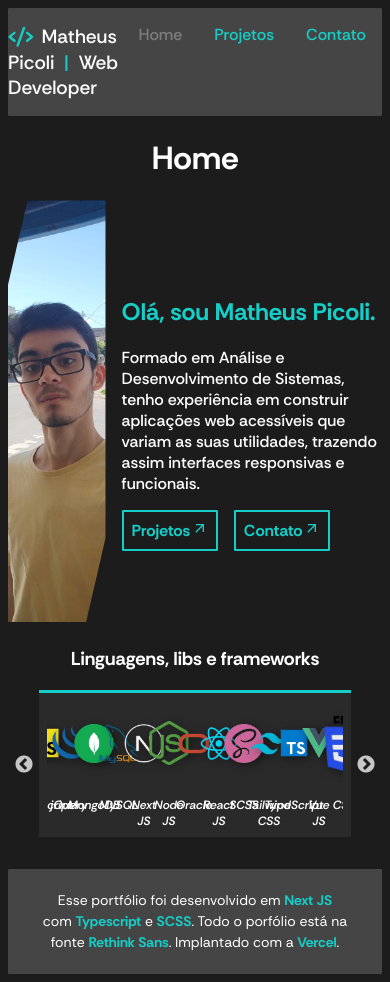
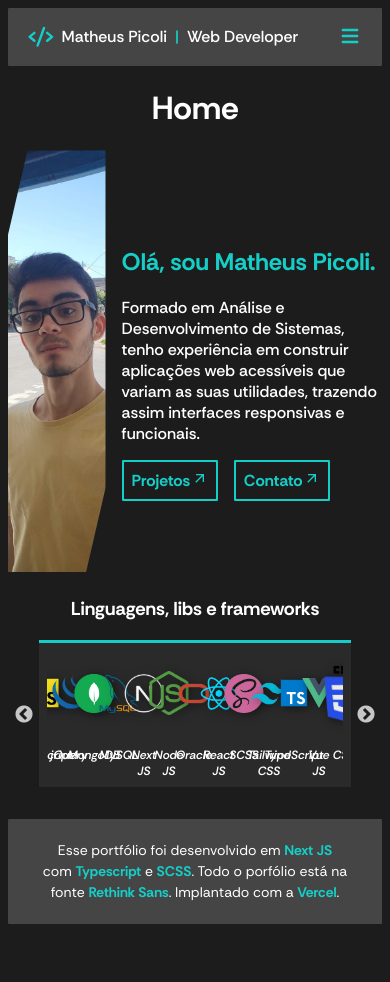
Before and after one commit to matheuszpicoli/portfolio, a Next.js app: page / in a window 390 px wide. After the commit the page ends 932 px from the top, so only its background shows below. Built offline with nearby package versions, Linux system fonts and the light colour scheme.

Commit message:
implementing media query for the navbar

```diff
--- a/src/app/components/Header.tsx
+++ b/src/app/components/Header.tsx
@@ -1,4 +1,7 @@
 "use client"
+
+//- React
+import React, { useState } from "react"
 
 //- Next
 import Link, { LinkProps } from "next/link"
@@ -40,6 +43,10 @@
 }
 
 export default function Header() {
+	const [isHamburgerLinkActive, setHamburgerLinkActive] = useState<boolean>(false)
+
+	const toogleHamburgerMenu = () => setHamburgerLinkActive(!isHamburgerLinkActive)
+
 	return (
 		<header>
 			<nav className="navbar">
@@ -47,7 +54,10 @@
 					<Icon.Code className="icon" />
 					<p>Matheus Picoli<span className="pipe"></span>Web Developer</p>
 				</div>
-				<div className="link">
+				<div className={`
+					link
+					${isHamburgerLinkActive ? "hamburger-link" : ""}
+				`}>
 					<CurrentLink href="/">
 						Home
 					</CurrentLink>
@@ -58,6 +68,17 @@
 						Contato
 					</CurrentLink>
 				</div>
+				<div
+					className="hamburger-menu"
+					onClick={toogleHamburgerMenu}
+				>
+					{!isHamburgerLinkActive && (
+						<Icon.HamburgerMenu className="hamburger-icon" />
+					)}
+					{isHamburgerLinkActive && (
+						<Icon.Close className="close-icon" />
+					)}
+				</div>
 			</nav>
 		</header>
 	)
--- a/src/app/styles/components/contact.scss
+++ b/src/app/styles/components/contact.scss
@@ -38,7 +38,7 @@
 			}
 
 			.contact-link-icon {
-				color: #ffffff;
+				color: $white;
 				margin-left: 5px;
 			}
 
--- a/src/app/styles/components/footer.scss
+++ b/src/app/styles/components/footer.scss
@@ -1,7 +1,7 @@
 .footer {
 	background-color: #454545;
 	border-radius: 0.075em;
-	color: #ffffff;
+	color: $white;
 	cursor: default;
 	display: flex;
 	font-family: "RethinkSans-Regular", sans-serif;
--- a/src/app/styles/components/header.scss
+++ b/src/app/styles/components/header.scss
@@ -18,7 +18,7 @@
 				transition-duration: 200ms;
 
 				&:hover {
-					color: #ffffff;
+					color: $white;
 				}
 			}
 		}
@@ -32,8 +32,9 @@
 		width: 1.6em;
 	}
 
-	.logo p {
-		color: #ffffff;
+	.logo {
+		p {
+			color: $white;
 			display: inline;
 			font-size: 1.2em;
 			vertical-align: middle;
@@ -48,3 +49,50 @@
 			}
 		}
 	}
+}
+
+@media (min-width: 615px) {
+	.navbar {
+		.hamburger-menu {
+			display: none;
+		}
+	}
+}
+
+@media (max-width: 615px) {
+	.link {
+		display: none;
+	}
+
+	.navbar {
+		.logo {
+			p {
+				font-size: 1em;
+			}
+		}
+
+		.hamburger-menu {
+			cursor: pointer;
+			display: block;
+
+			:is(.close-icon, .hamburger-icon) {
+				color: $accent-color;
+				height: 1.5em;
+				transition-duration: 300ms;
+				vertical-align: middle;
+				width: 1.5em;
+
+				&:active {
+					color: $white;
+				}
+			}
+		}
+	}
+
+	.navbar {
+		.link.hamburger-link {
+			display: flex;
+			flex-direction: column;
+		}
+	}
+}
--- a/src/app/styles/home.scss
+++ b/src/app/styles/home.scss
@@ -48,7 +48,7 @@
 					}
 
 					&:hover {
-						color: #ffffff;
+						color: $white;
 						opacity: .5;
 
 						.icon {
--- a/src/app/styles/layout.scss
+++ b/src/app/styles/layout.scss
@@ -1,5 +1,5 @@
 .main-layout {
-	color: #ffffff;
+	color: $white;
 	cursor: default;
 	font-family: "RethinkSans-Medium", sans-serif;
 	margin-top: 1em;
--- a/src/app/styles/projects.scss
+++ b/src/app/styles/projects.scss
@@ -53,7 +53,7 @@
 		}
 
 		.project-list-url-icon {
-			color: #ffffff;
+			color: $white;
 			font-style: normal;
 			margin-left: 5px;
 		}
--- a/src/app/variables.scss
+++ b/src/app/variables.scss
@@ -1,5 +1,6 @@
 //? Variables
 $accent-color: #16cec8;
+$white: #ffffff;
 
 //? Mixins
 @mixin filter($property) {
--- a/src/icons/reactIcons.ts
+++ b/src/icons/reactIcons.ts
@@ -1,6 +1,8 @@
 //- React Icons
 export { BsFillRocketFill as Spaceship } from "react-icons/bs"
 export { FaFilePdf as Pdf } from "react-icons/fa"
+export { HiMenu as HamburgerMenu } from "react-icons/hi"
+export { IoCloseSharp as Close } from "react-icons/io5"
 export { IoFastFoodOutline as Burger } from "react-icons/io5"
 export { IoLogoGithub as GitHub } from "react-icons/io5"
 export { IoLogoLinkedin as LinkedIn } from "react-icons/io5"
```
Lines whose indentation alone changed are shown as unchanged.
